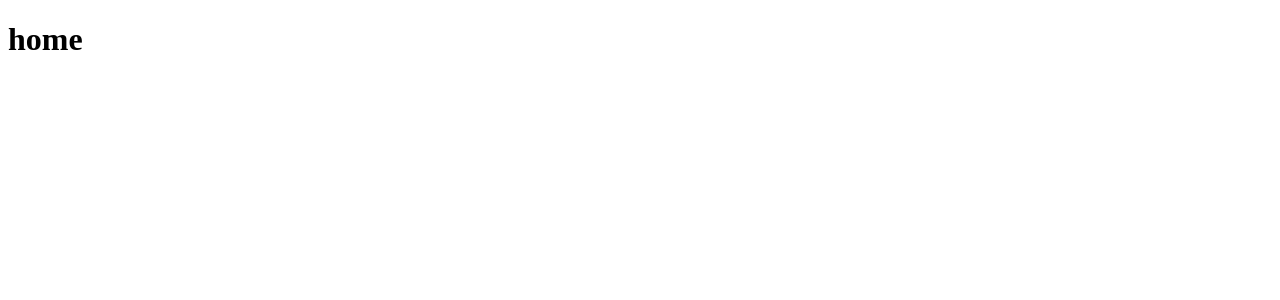
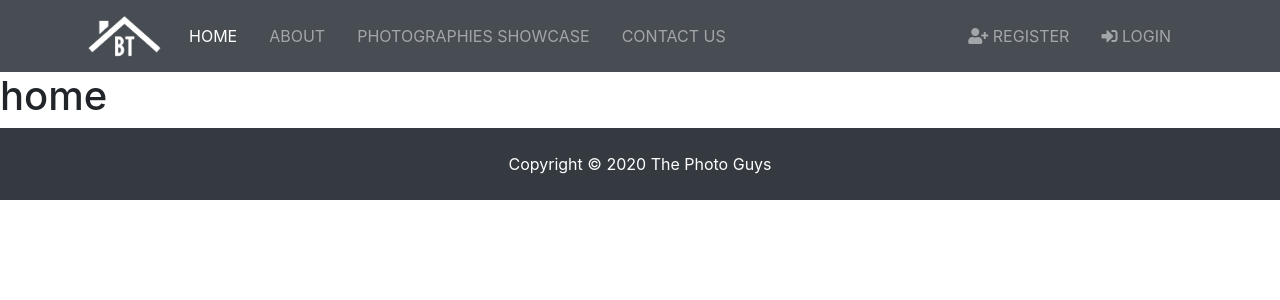
Before and after one commit to Ketibansapi/tpg-schools, a Django app: page / in a window 1280 px wide. Before the commit the part shown is almost empty. Shown: the top 300 px of the page. Run offline with Django 3.2, Linux system fonts and the light colour scheme; some libraries are stand-ins or nearby versions.

Commit message:
add: static files for bootstrap theme

```diff
--- a/templates/base.html
+++ b/templates/base.html
@@ -1,12 +1,29 @@
+{% load static %}
 <!DOCTYPE html>
 <html lang="en">
 <head>
     <meta charset="UTF-8">
     <meta name="viewport" content="width=device-width, initial-scale=1.0">
     <meta http-equiv="X-UA-Compatible" content="ie=edge">
+    <!-- Font Awesome -->
+    <link rel="stylesheet" href="{% static 'css/all.css' %}">
+    <!-- Bootstrap -->
+    <link rel="stylesheet" href="{% static 'css/bootstrap.css' %}">
+    <!-- Custom -->
+    <link rel="stylesheet" href="{% static 'css/style.css' %}">
+    <!-- Lightbox -->
+    <link rel="stylesheet" href="{% static 'css/lightbox.min.css' %}">
+
     <title>TPGSchools - an online marketplace for you to find your latest photo!</title>
 </head>
 <body>
+    {% include 'partials/_navbar.html' %}
     {% block content %} {% endblock %}
+    {% include 'partials/_footer.html' %}
+
+    <script src="{% static 'js/jquery-3.3.1.min.js' %}"></script>
+    <script src="{% static 'js/bootstrap.bundle.min.js' %}"></script>
+    <script src="{% static 'js/lightbox.min.js' %}"></script>
+    <script src="{% static 'js/main.js' %}"></script>
 </body>
 </html>
--- /dev/null
+++ b/templates/partials/_footer.html
@@ -0,0 +1,5 @@
+<!-- Footer -->
+<footer id="main-footer" class="py-4 bg-dark text-white text-center">
+    Copyright &copy;
+    <span class="year"></span> The Photo Guys
+  </footer>
--- /dev/null
+++ b/templates/partials/_navbar.html
@@ -0,0 +1,41 @@
+ {% load static %}
+ <!-- Navbar -->
+ <nav class="navbar navbar-expand-lg navbar-dark bg-dark sticky-top">
+    <div class="container">
+      <a class="navbar-brand" href="index.html">
+        <img src="{% static 'img/logo.png' %}" class="logo" alt="">
+      </a>
+      <button class="navbar-toggler" type="button" data-toggle="collapse" data-target="#navbarNavAltMarkup">
+        <span class="navbar-toggler-icon"></span>
+      </button>
+      <div class="collapse navbar-collapse" id="navbarNavAltMarkup">
+        <ul class="navbar-nav">
+          <li class="nav-item active mr-3">
+            <a class="nav-link" href="index.html">Home</a>
+          </li>
+          <li class="nav-item mr-3">
+            <a class="nav-link" href="about.html">About</a>
+          </li>
+          <li class="nav-item mr-3">
+            <a class="nav-link" href="listings.html">Photographies Showcase</a>
+          </li>
+          <li class="nav-item mr-3">
+            <a class="nav-link" href="listings.html">contact us</a>
+          </li>
+        </ul>
+
+        <ul class="navbar-nav ml-auto">
+          <li class="nav-item mr-3">
+            <a class="nav-link" href="register.html">
+              <i class="fas fa-user-plus"></i> Register</a>
+          </li>
+          <li class="nav-item mr-3">
+            <a class="nav-link" href="login.html">
+              <i class="fas fa-sign-in-alt"></i>
+
+              Login</a>
+          </li>
+        </ul>
+      </div>
+    </div>
+  </nav>
```
